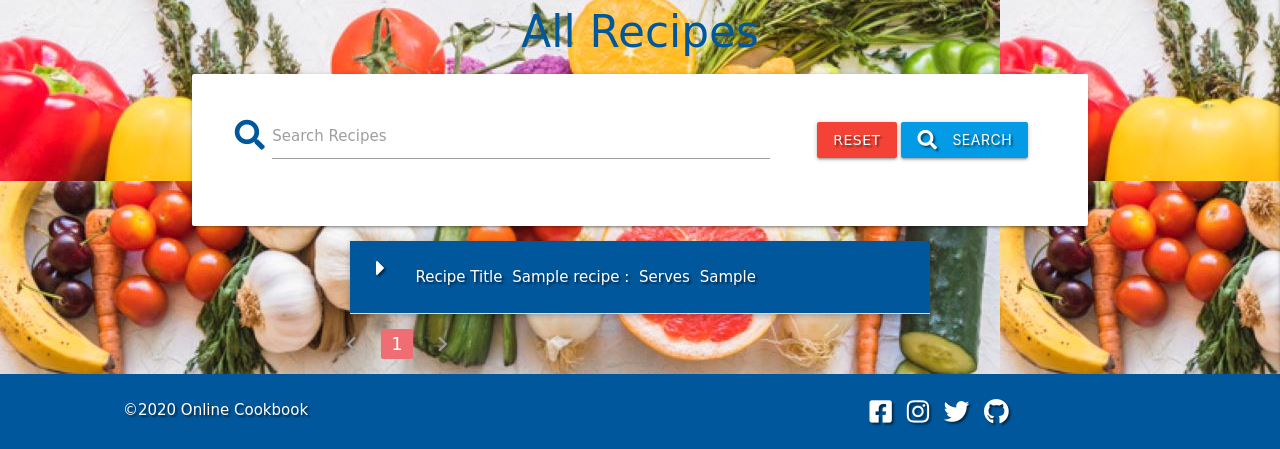
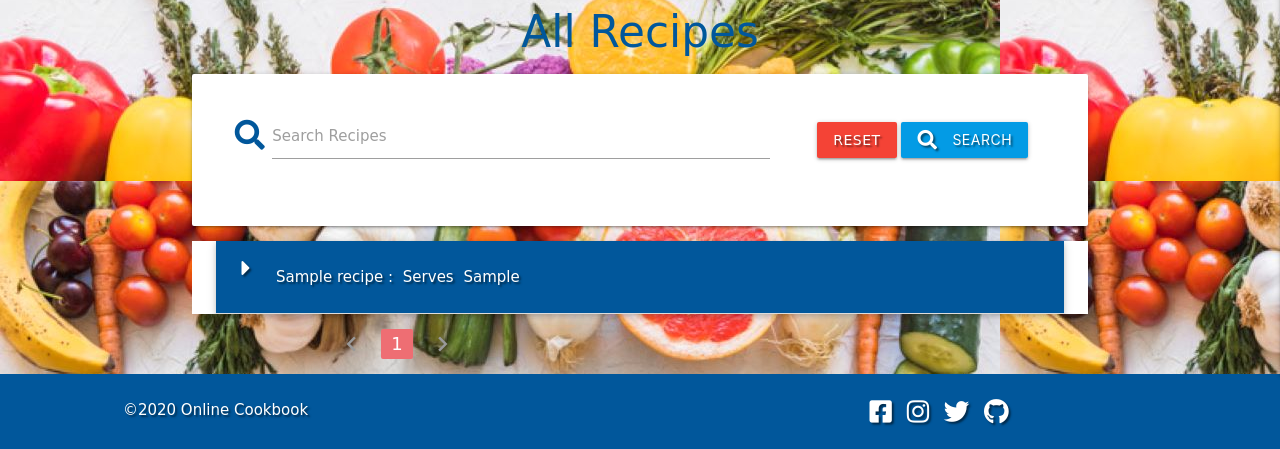
Before and after one commit to mattjboland/ci-milestonethree, a Flask app: page / in a window 1280 px wide. Shown: the part 485-934 px from the top of the page. Run offline with Flask 2, Linux system fonts and the light colour scheme; a database or web service that is not in the repository returns one stand-in record (values such as "Sample title"); some libraries are stand-ins or nearby versions; some web fonts are replaced.

Commit message:
Modified Collapsible in recipes.html

```diff
--- a/static/css/style.css
+++ b/static/css/style.css
@@ -28,9 +28,8 @@ body {
 
 /*----- Collapsible for displaying recipes -----*/
 
-#collapsible {
-    position: relative;
-    z-index: 0;
+#recipe-display {
+    background-color: white;
 }
 
 .btn-small {
--- a/templates/recipes.html
+++ b/templates/recipes.html
@@ -49,14 +49,14 @@
 </div>
 
 {% if recipes|length > 0 %}
-<section class="container">
+<section id="recipe-display" class="container-fluid">
     <ul id="collapsible" class="collapsible popout">
         {% for recipe in recipes['items'] %}
         <li>
             <div class="collapsible-header white-text light-blue darken-4 text-shadow">
                 <i class="fas fa-caret-right icon-rotate"></i>
                 <div class="col s9 left-align">
-                    <strong>Recipe Title</strong> {{recipe.recipe_title}} : <strong>Serves</strong> {{recipe.recipe_serves}}
+                    {{recipe.recipe_title}} : <strong>Serves</strong> {{recipe.recipe_serves}}
                 </div>
                 <div class="col s3">
                     {% if session.user|lower == recipe.created_by|lower %}
```
